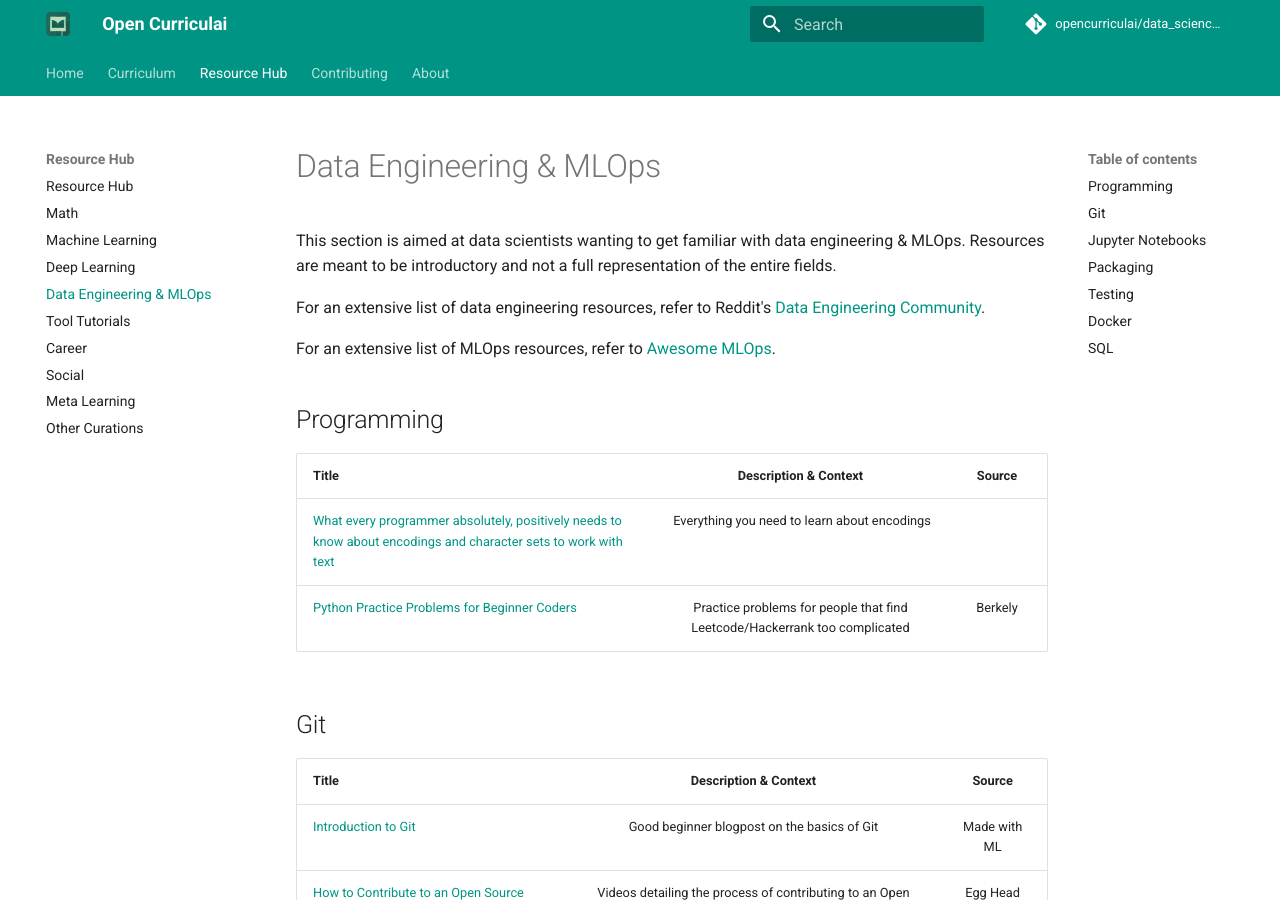
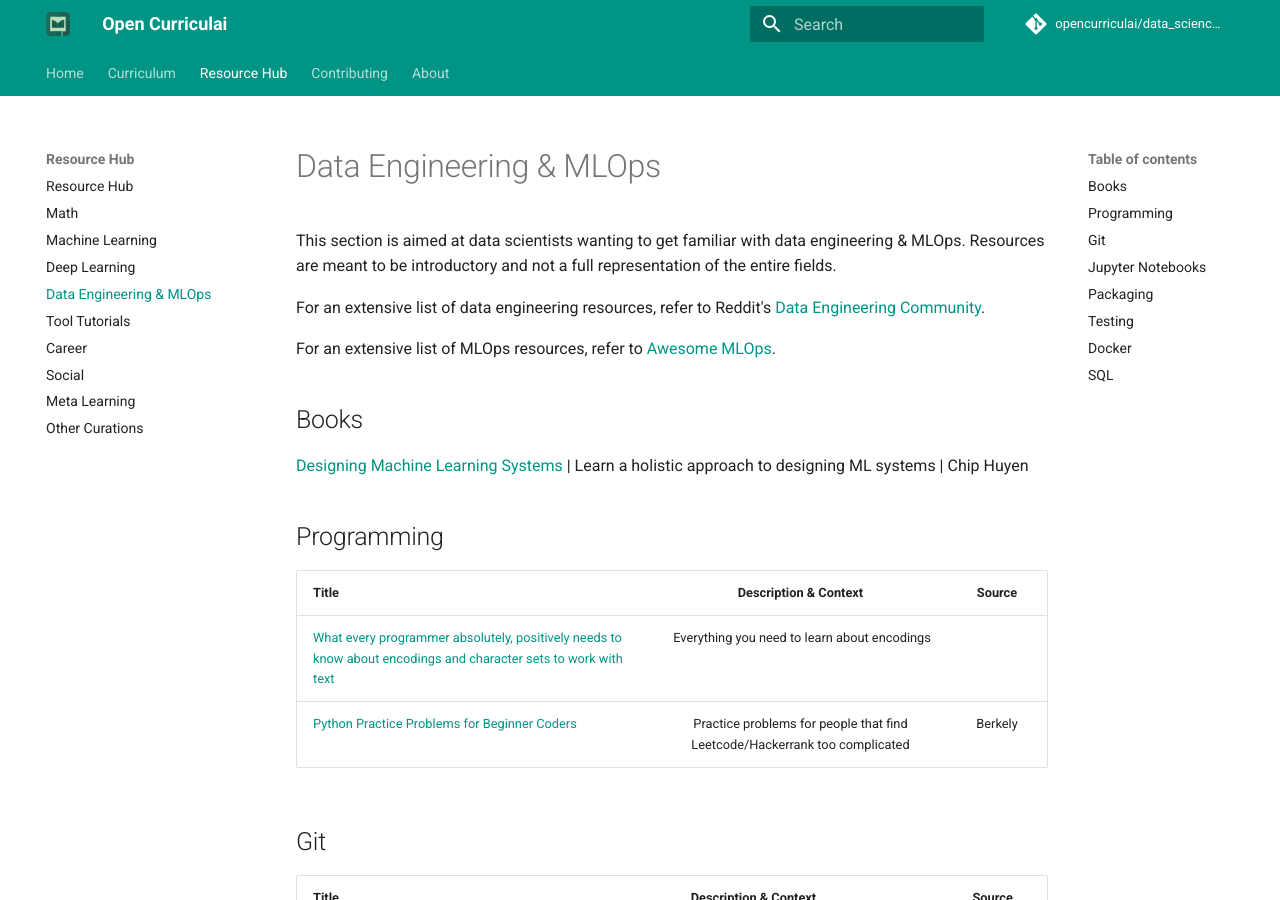
Before and after one commit to opencurriculai/data_science_curriculum, an MkDocs documentation site: the page built from docs/resource_hub/data_engineering/index.md, in a window 1280 px wide and 900 px high. Built offline with MkDocs 1.6.1 and Material for MkDocs 9.7.7, drawn with Linux system fonts in a browser that asks for light colours; comment, search, counter and statistics services are not loaded.

Commit message:
Add statistical learning & designing ML systems books, and fastai links

```diff
--- a/docs/resource_hub/data_engineering/index.md
+++ b/docs/resource_hub/data_engineering/index.md
@@ -5,6 +5,10 @@ This section is aimed at data scientists wanting to get familiar with data engin
 For an extensive list of data engineering resources, refer to Reddit's [Data Engineering Community](https://dataengineering.wiki/Learning+Resources).
 
 For an extensive list of MLOps resources, refer to [Awesome MLOps](https://github.com/visenger/awesome-mlops).
+
+## Books
+
+[Designing Machine Learning Systems](https://www.oreilly.com/library/view/designing-machine-learning/9781098107956/) | Learn a holistic approach to designing ML systems | Chip Huyen
 
 ## Programming
 
```
Also changed, not shown: docs/curriculum.md (+9 -4 lines), docs/index.md (+1 -0 lines).
